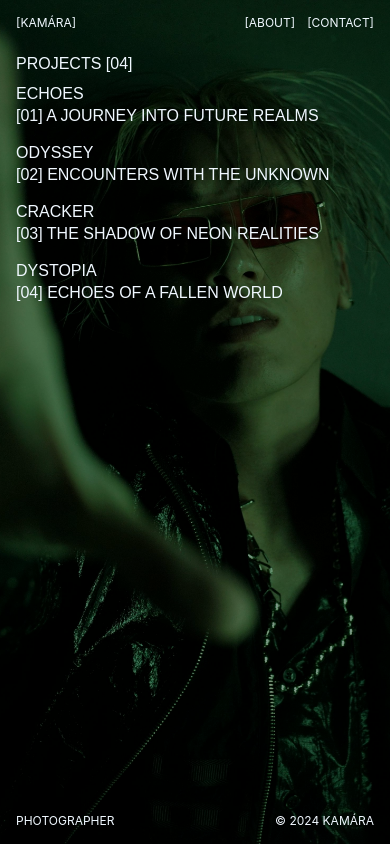
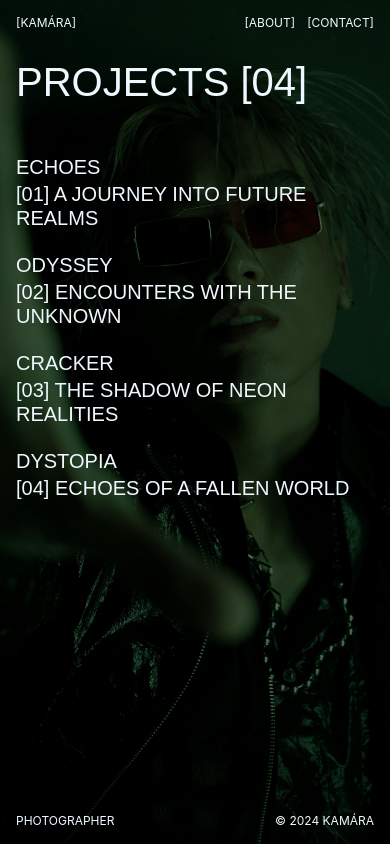
Before and after one commit to HristinaGjo/kamara, a React (Vite) app: page / in a window 390 px wide. Built offline with nearby package versions, Linux system fonts and the light colour scheme.

Commit message:
p landing page 20px and title projects h2

```diff
--- a/src/pages/LandingPage.jsx
+++ b/src/pages/LandingPage.jsx
@@ -1,12 +1,19 @@
-import React, { useState } from "react";
+import React, { useState, useEffect } from "react";
 import classes from "../styles/landingPage.module.css"
 import Footer from "../components/Footer";
 import Navbar from "../components/Navbar";
 import { useNavigate } from "react-router-dom";
 import landingPageImg from "../assets/landingPageImg.webp"
+import { useLocation } from "react-router-dom";
 
 
 const LandingPage = () => {
+
+  const location=useLocation();
+
+  useEffect (() =>{
+      window.scrollTo(0,0);
+  }, [location])
 
   const [activeIndex, setActiveIndex] = useState(null);
   const navigate = useNavigate();
@@ -37,7 +44,7 @@ const LandingPage = () => {
       <Navbar/>
     <div className={classes.titleItems} data-active-index={activeIndex}>
       <div className={classes.titleItem}>
-      <div className={classes.projects}><p className={classes.headline} >PROJECTS [04]</p></div>
+      <div className={classes.projects}><h2 className={classes.headline} >PROJECTS [04]</h2></div>
        {titles.map((item,index) =>(
         <div
         key={index}
--- a/src/styles/landingPage.module.css
+++ b/src/styles/landingPage.module.css
@@ -150,7 +150,7 @@
       left: 0;
       width: 100%;
       height: 100%;
-      opacity: 0.6;
+      opacity: 0.4;
       background-size: cover;
       background-repeat: no-repeat;
       background-attachment: fixed;
@@ -165,7 +165,7 @@
 
 
   .projects{
-    font-size: 16px;
+    font-size: 20px;
     margin-top: 2em;
 
   }
@@ -179,7 +179,7 @@
   .titleProjects{
     display: flex;
     flex-direction: column;
-    font-size: 16px;
+
   }
 
   .spanTitle{
@@ -188,6 +188,10 @@
 
   .spanHeadline{
     margin-bottom: 1em;
+  }
+
+  .spanHeadline p{
+    font-size:20px;
   }
 
   .titleItems:hover .backgroundImage {
@@ -199,6 +203,11 @@
     opacity: 0.6;
   }
 
+  }
+
+  .projects h2{
+    font-size: 2em;
+    margin-bottom: 1em;
   }
 
 
```
